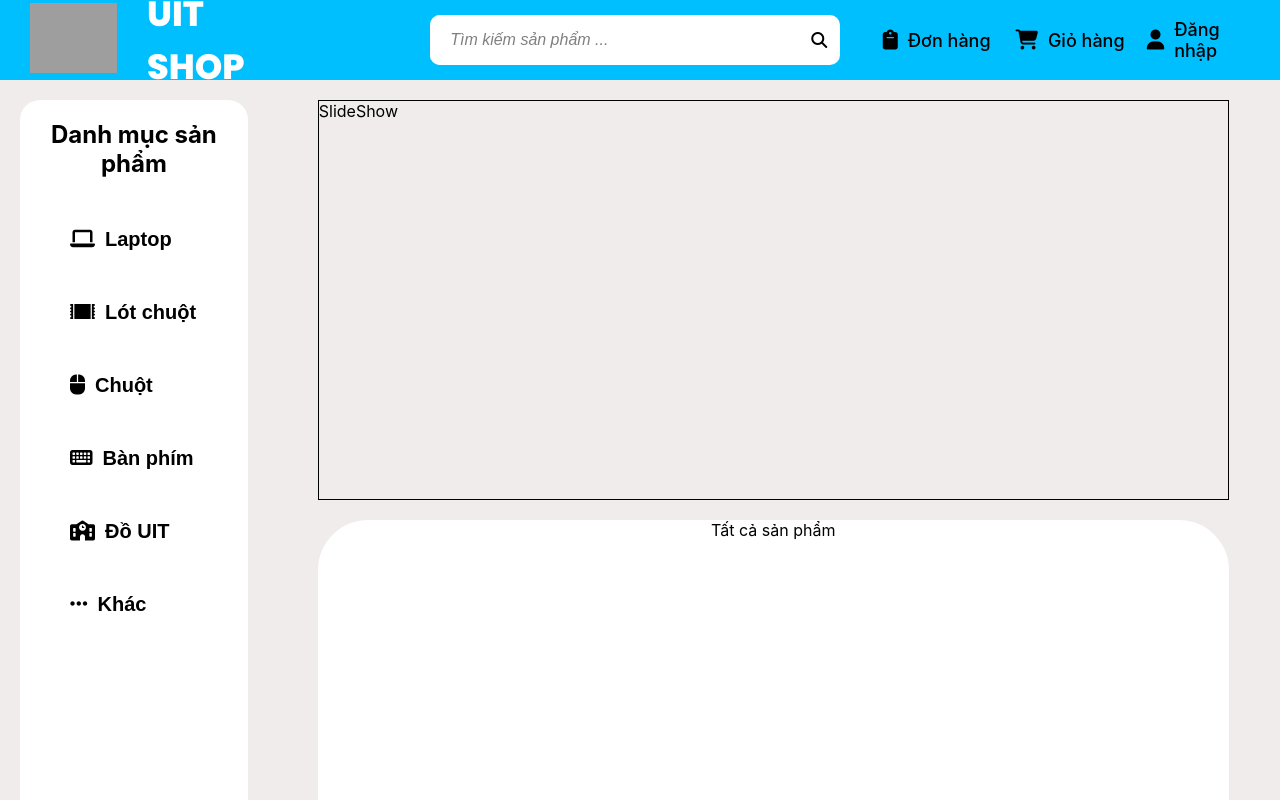
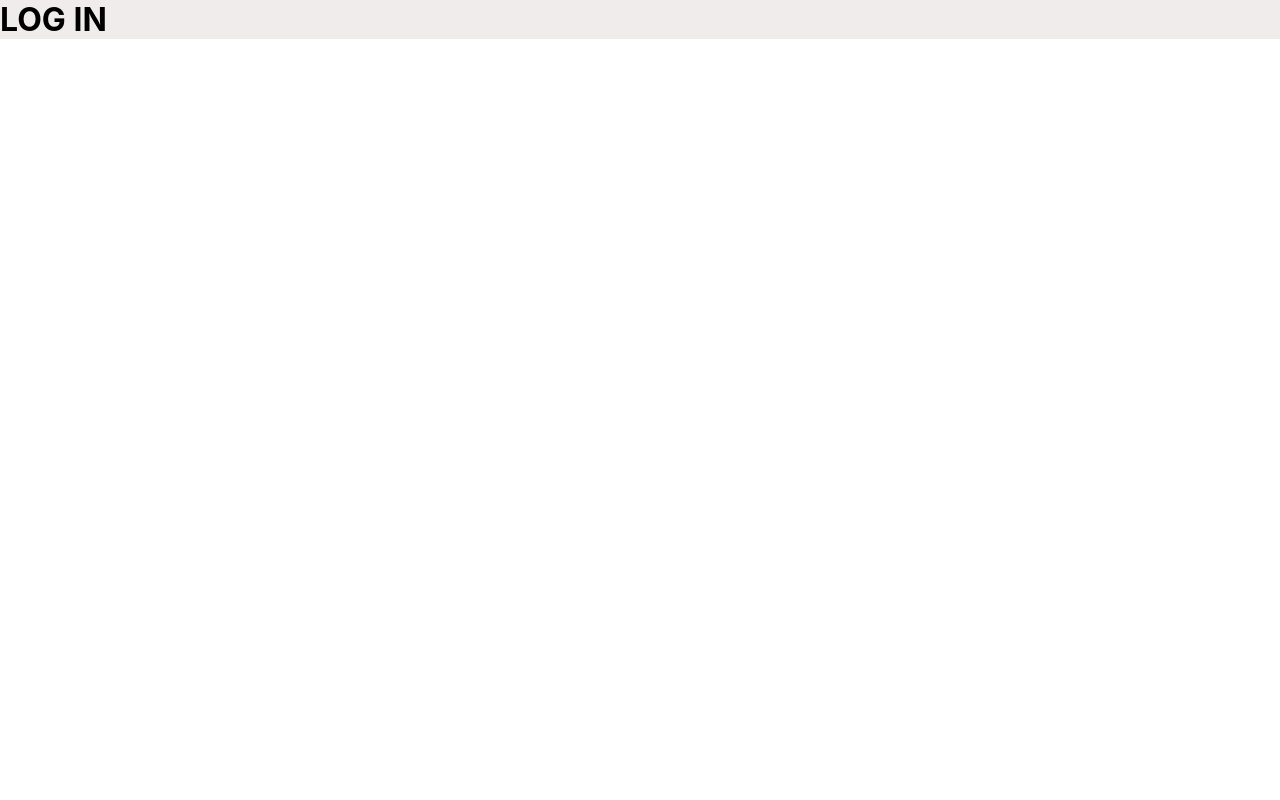
Before and after one commit to Nanome203/web-ban-hang-sv, a React (Create React App) app: page /login in a window 1280 px wide. Shown: the top 800 px of the page. Built offline with nearby package versions, Linux system fonts and the light colour scheme; grey boxes are pictures that could not be loaded.

Commit message:
thêm page mới + add routing cho các page

```diff
--- a/src/App.js
+++ b/src/App.js
@@ -1,15 +1,37 @@
-
 import './App.css';
-// import NavigationHeader from './components/NavigationHeader.js';
-// import ProductsDisplay from './components/ProductsDisplay.js';
-// import SideBar from './components/SideBar.js';
-// import SlideShow from './components/SlideShow.js';
+import { BrowserRouter, Routes, Route } from 'react-router-dom';
 import HomePage from './pages/HomePage.js';
+import NavigationHeader from './components/NavigationHeader.js';
+import SideBarLayout from './layout/SideBarLayout.js';
+import ProductsDisplay from './components/ProductsDisplay.js';
+import NotFound from './pages/NotFound.js';
+import LogInForm from './pages/LogInForm.js';
+import Cart from './pages/Cart.js';
+import Orders from './pages/Orders.js';
 function App() {
   return (
-    <div className="App" id='Home'>
-      <HomePage />
-    </div>
+    <BrowserRouter>
+      <div className="App" id='Home'>
+        <Routes>
+          <Route path='/' element={<NavigationHeader />}>
+            <Route path='/' element={<SideBarLayout />}>
+              <Route index element={<HomePage />} />
+              <Route path='laptop' element={<ProductsDisplay />} />
+              <Route path='mousepad' element={<NotFound />} />
+              <Route path='mouse' element={<NotFound />} />
+              <Route path='keyboard' element={<NotFound />} />
+              <Route path='UITproducts' element={<NotFound />} />
+              <Route path='others' element={<NotFound />} />
+              <Route path='orders' element={<Orders />} />
+              <Route path='cart' element={<Cart />} />
+            </Route>
+          </Route>
+          <Route path='login' element={<LogInForm />} />
+
+        </Routes>
+      </div>
+    </BrowserRouter>
+
   );
 }
 
--- a/src/components/NavigationHeader.js
+++ b/src/components/NavigationHeader.js
@@ -1,5 +1,6 @@
 import React from 'react'
 import styles from '../componentsCSS/NavigationHeader.module.css'
+import { Link, Outlet } from 'react-router-dom'
 
 function SearchBar() {
     return (
@@ -13,21 +14,25 @@ function SearchBar() {
 }
 export default function NavigationHeader() {
     return (
+        <>
             <div className={styles.Header} >
                 <div className={styles.HeaderPart} style={{ flex: 2, justifyContent: 'flex-start' }} >
-                <a href='#Home'><img className={styles.Icon}
+                    <Link to='/'><img className={styles.Icon}
                         src='https://cdn.haitrieu.com/wp-content/uploads/2021/10/Logo-DH-Cong-Nghe-Thong-Tin-UIT.png'
-                    alt='UIT Icon' /></a>
-                <a href='#Home'><p className={styles.ShopName}>UIT SHOP</p></a>
+                        alt='UIT Icon' /></Link>
+                    <Link to='/'><p className={styles.ShopName}>UIT SHOP</p></Link>
                     <SearchBar />
                 </div>
                 <div className={styles.HeaderPart} style={{ flex: 1, }}>
                     <ul className={styles.HeaderRemainingItems}>
-                    <li><a href='#'><i className={`fa-solid fa-clipboard ${styles.iconSize}`}></i><span>Đơn hàng</span></a></li>
-                    <li><a href='#'><i className={`fa-solid fa-cart-shopping ${styles.iconSize}`}></i><span>Giỏ hàng</span></a></li>
-                    <li><a href='#'><i className={`fa-solid fa-user ${styles.iconSize}`}></i><span>Đăng nhập</span></a></li>
+                        <li><Link to='/'><i className={`fa-solid fa-house ${styles.iconSize}`}></i><span>Trang Chủ</span></Link></li>
+                        <li><Link to='orders'><i className={`fa-solid fa-clipboard ${styles.iconSize}`}></i><span>Đơn hàng</span></Link></li>
+                        <li><Link to='cart'><i className={`fa-solid fa-cart-shopping ${styles.iconSize}`}></i><span>Giỏ hàng</span></Link></li>
+                        <li><Link to='login'><i className={`fa-solid fa-user ${styles.iconSize}`}></i><span>Đăng nhập</span></Link></li>
                     </ul>
                 </div>
             </div>
+            <Outlet />
+        </>
     )
 }
--- a/src/components/SideBar.js
+++ b/src/components/SideBar.js
@@ -1,16 +1,17 @@
 import React from 'react'
 import styles from "../componentsCSS/SideBar.module.css"
+import { Link } from 'react-router-dom'
 export default function SideBar() {
     return (
         <div className={styles.Sidebar}>
             <h2 style={{ textAlign: 'center' }}>Danh mục sản phẩm</h2>
             <br />
-            <a href='#'><i className="fa-solid fa-laptop" style={{ marginRight: '10px' }}></i>Laptop</a>
-            <a href='#'><i className="fa-solid fa-rug" style={{ marginRight: '10px' }}></i>Lót chuột</a>
-            <a href='#'><i className="fa-solid fa-computer-mouse" style={{ marginRight: '10px' }}></i>Chuột</a>
-            <a href='#'><i className="fa-solid fa-keyboard" style={{ marginRight: '10px' }}></i>Bàn phím</a>
-            <a href='#'><i className="fa-solid fa-school" style={{ marginRight: '10px' }}></i>Đồ UIT</a>
-            <a href='#'><i className="fa-solid fa-ellipsis" style={{ marginRight: '10px' }}></i>Khác</a>
+            <Link to='laptop'><i className="fa-solid fa-laptop" style={{ marginRight: '10px' }}></i>Laptop</Link>
+            <Link to='mousepad'><i className="fa-solid fa-rug" style={{ marginRight: '10px' }}></i>Lót chuột</Link>
+            <Link to='mouse'><i className="fa-solid fa-computer-mouse" style={{ marginRight: '10px' }}></i>Chuột</Link>
+            <Link to='keyboard'><i className="fa-solid fa-keyboard" style={{ marginRight: '10px' }}></i>Bàn phím</Link>
+            <Link to='UITproducts'><i className="fa-solid fa-school" style={{ marginRight: '10px' }}></i>Đồ UIT</Link>
+            <Link to='others'><i className="fa-solid fa-ellipsis" style={{ marginRight: '10px' }}></i>Khác</Link>
         </div>
     )
 }
--- a/src/componentsCSS/NavigationHeader.module.css
+++ b/src/componentsCSS/NavigationHeader.module.css
@@ -86,7 +86,6 @@
    width: 100%;
    height: inherit;
    padding: 10px;
-   /* border: solid black 1px; */
    display: flex;
    justify-content: center;
    align-items: center;
--- /dev/null
+++ b/src/layout/SideBarLayout.js
@@ -0,0 +1,15 @@
+import React from 'react'
+import SideBar from '../components/SideBar'
+import { Outlet } from 'react-router-dom'
+function SideBarLayout() {
+  return (
+    <div id='pageBody' style={{ height: '200vh', display: 'flex' }}>
+      <SideBar />
+      <div id='contentBody' style={{ width: '80%', height: '100%' }}>
+        <Outlet />
+      </div>
+    </div>
+  )
+}
+
+export default SideBarLayout
--- /dev/null
+++ b/src/pages/Cart.js
@@ -0,0 +1,11 @@
+import React from 'react'
+
+function Cart() {
+  return (
+    <>
+      <h1>GIỎ HÀNG</h1>
+    </>
+  )
+}
+
+export default Cart
--- a/src/pages/HomePage.js
+++ b/src/pages/HomePage.js
@@ -1,19 +1,11 @@
 import React from 'react'
-import NavigationHeader from '../components/NavigationHeader.js';
 import ProductsDisplay from '../components/ProductsDisplay.js';
-import SideBar from '../components/SideBar.js';
 import SlideShow from '../components/SlideShow.js';
 function HomePage() {
     return (
         <>
-            <NavigationHeader />
-            <div id='pageBody' style={{ height: '200vh', display: 'flex' }}>
-                <SideBar />
-                <div id='contentBody' style={{ width: '80%', height: '100%' }}>
-                    <SlideShow />
-                    <ProductsDisplay />
-                </div>
-            </div>
+            <SlideShow />
+            <ProductsDisplay />
         </>
     )
 }
--- /dev/null
+++ b/src/pages/LogInForm.js
@@ -0,0 +1,11 @@
+import React from 'react'
+
+function LogInForm() {
+  return (
+    <>
+      <h1>LOG IN</h1>
+    </>
+  )
+}
+
+export default LogInForm
--- /dev/null
+++ b/src/pages/NotFound.js
@@ -0,0 +1,11 @@
+import React from 'react'
+
+function NotFound() {
+  return (
+    <>
+      <h1>404 PAGE NOT FOUND</h1>
+    </>
+  )
+}
+
+export default NotFound
--- /dev/null
+++ b/src/pages/Orders.js
@@ -0,0 +1,13 @@
+import React from 'react'
+
+function Orders() {
+  return (
+    <>
+      <h1>
+        ĐƠN HÀNG
+      </h1>
+    </>
+  )
+}
+
+export default Orders
```
Lines whose indentation alone changed are shown as unchanged.
